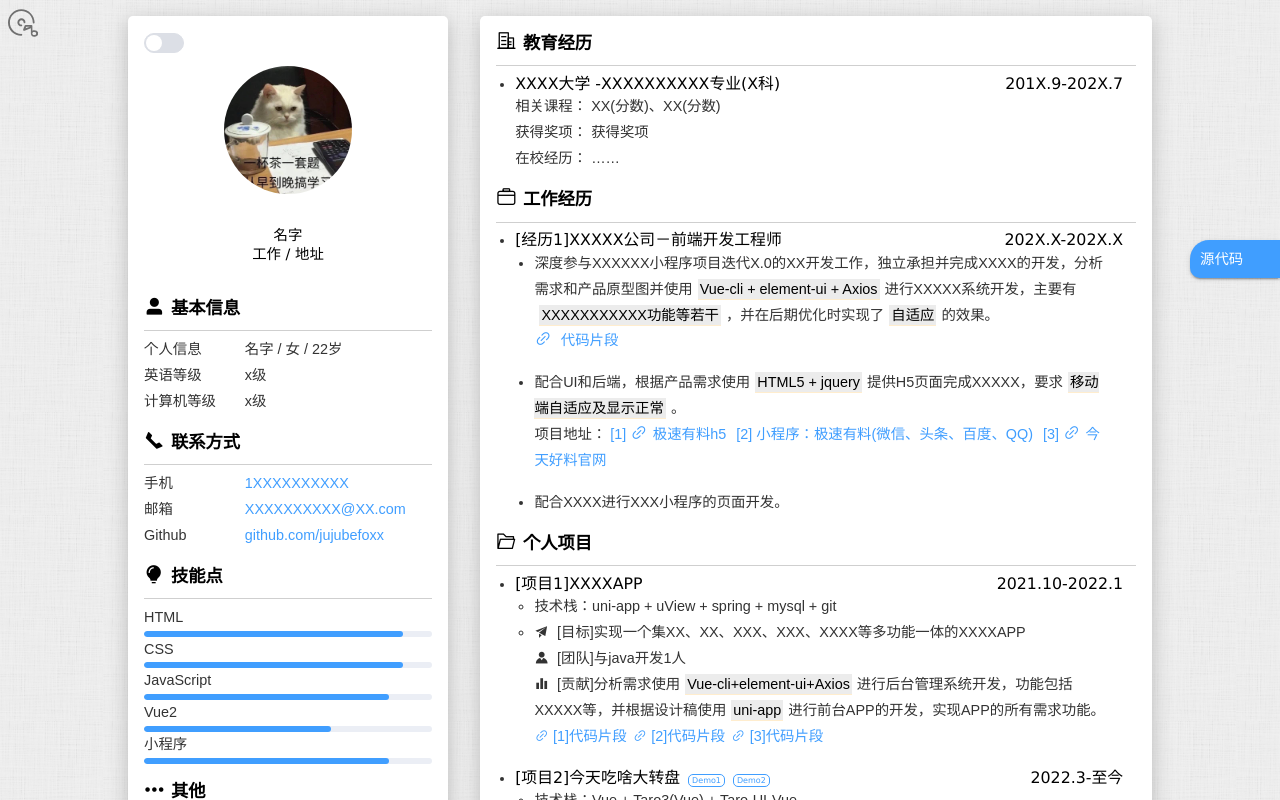
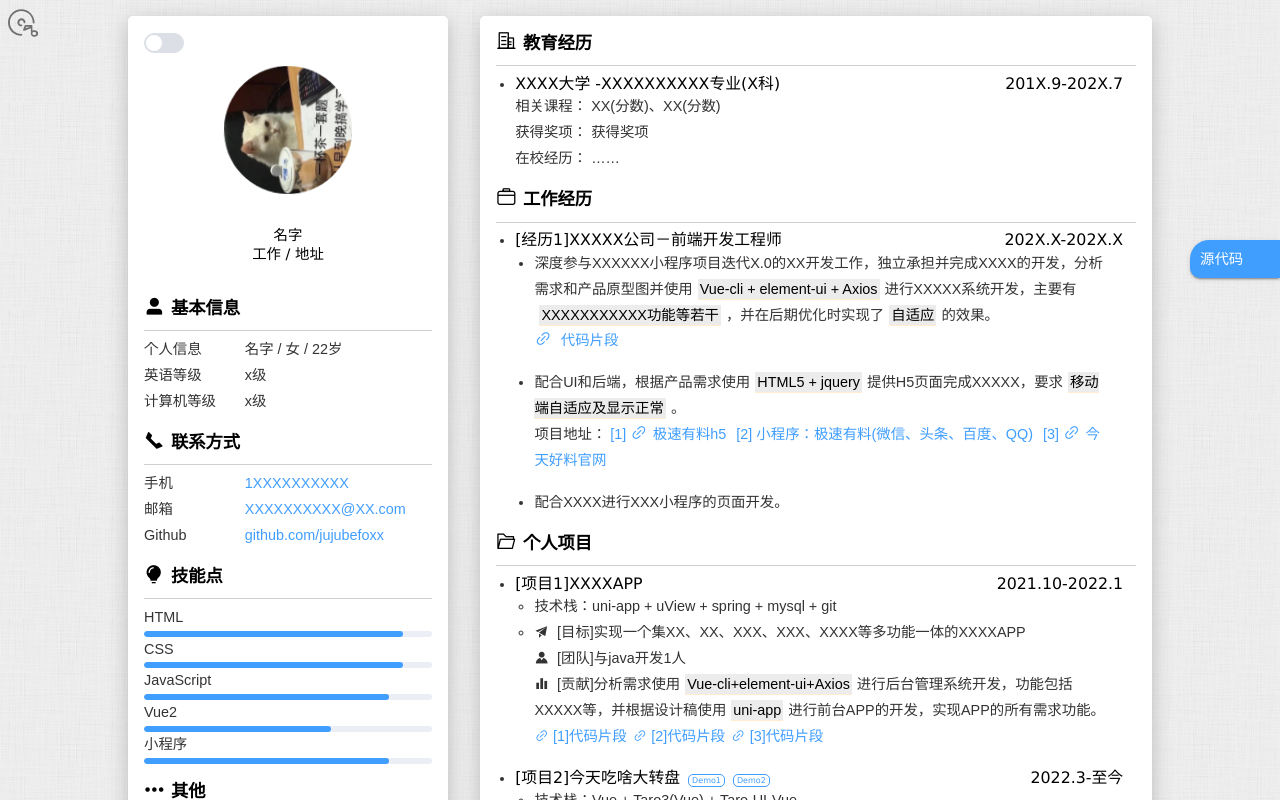
Before and after one commit to jujubefoxx/resume, a Vue app: page / in a window 1280 px wide. In both pictures the pointer is over the element 288 px from the left and 130 px from the top of the page. Shown: the top 800 px of the page. Built offline with nearby package versions, Linux system fonts and the light colour scheme.

Commit message:
style: 头像转圈圈

```diff
--- a/src/assets/scss/index.scss
+++ b/src/assets/scss/index.scss
@@ -6,6 +6,7 @@ body {
   box-sizing: border-box;
   font-size: .9em;
 
+  //背景音乐
   .music {
     position: absolute;
     width: 30px;
@@ -29,6 +30,17 @@ body {
       to {
         transform: rotate(360deg);
       }
+    }
+  }
+
+  //旋转的头像
+  .rotate-avatar {
+    &:hover {
+      transform: rotate(666turn);
+      transition-delay: 100ms;
+      transition-property: all;
+      transition-duration: 59s;
+      transition-timing-function: cubic-bezier(.34, 0, .84, 1);
     }
   }
 
--- a/src/components/HelloWorld.vue
+++ b/src/components/HelloWorld.vue
@@ -11,7 +11,7 @@
 
       <!-- 个人肖像 -->
       <section class="container-side__photo">
-        <el-avatar :src="infoData.avatar">
+        <el-avatar :src="infoData.avatar" class="rotate-avatar">
           <img src="https://cube.elemecdn.com/e/fd/0fc7d20532fdaf769a25683617711png.png"/>
         </el-avatar>
         <h1 class="container-side__photo-name">{{ infoData.name }}</h1>
```
